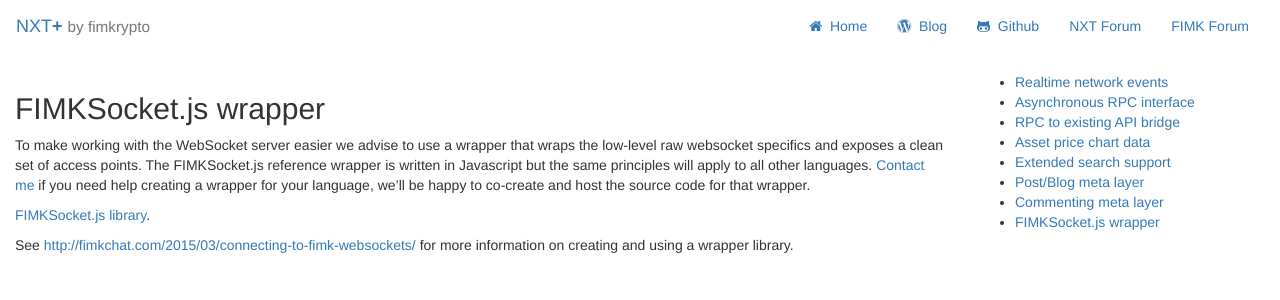
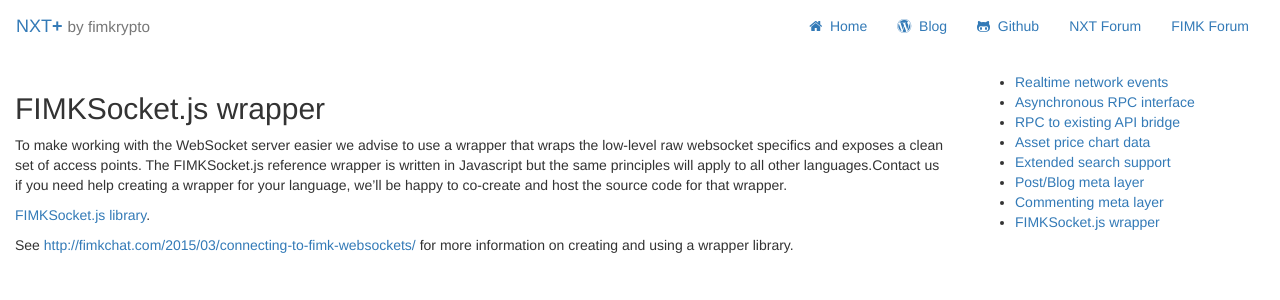
Before and after one commit to fimkrypto/nxt-plus-site, a Jekyll site: the page built from _posts/2015-03-22-fimksocket.js.markdown, in a window 1280 px wide. Shown: the top 300 px of the page. Built offline with Jekyll 4.4.1, drawn with Linux system fonts in a browser that asks for light colours; nearby versions of some CDN libraries.

```diff
--- a/_posts/2015-03-22-fimksocket.js.markdown
+++ b/_posts/2015-03-22-fimksocket.js.markdown
@@ -3,7 +3,7 @@ layout: post
 title:  "FIMKSocket.js wrapper"
 date:   2015-03-30 16:00:00
 ---
-To make working with the WebSocket server easier we advise to use a wrapper that wraps the low-level raw websocket specifics and exposes a clean set of access points. The FIMKSocket.js reference wrapper is written in Javascript but the same principles will apply to all other languages. <a target="_blank" href="http://forum.fimk.fi/index.php?action=profile;u=8" target="_blank">Contact me</a> if you need help creating a wrapper for your language, we'll be happy to co-create and host the source code for that wrapper.
+To make working with the WebSocket server easier we advise to use a wrapper that wraps the low-level raw websocket specifics and exposes a clean set of access points. The FIMKSocket.js reference wrapper is written in Javascript but the same principles will apply to all other languages.Contact us if you need help creating a wrapper for your language, we'll be happy to co-create and host the source code for that wrapper.
 
 <a target="_blank" href="https://gist.github.com/fimkrypto/916fc1da11dd2877ab18" target="_blank">FIMKSocket.js library</a>.
 
```
